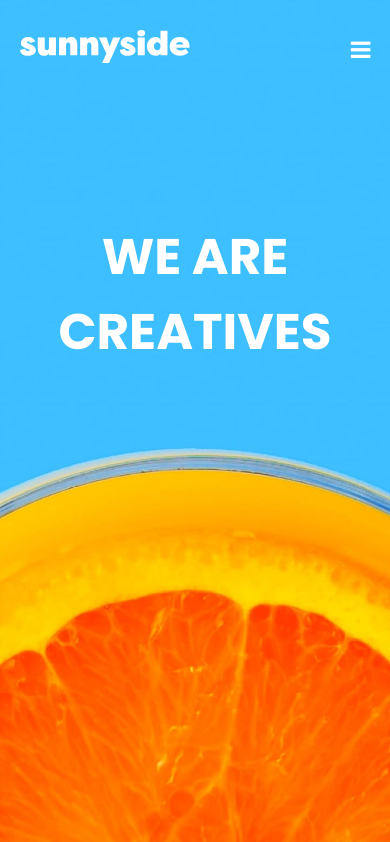
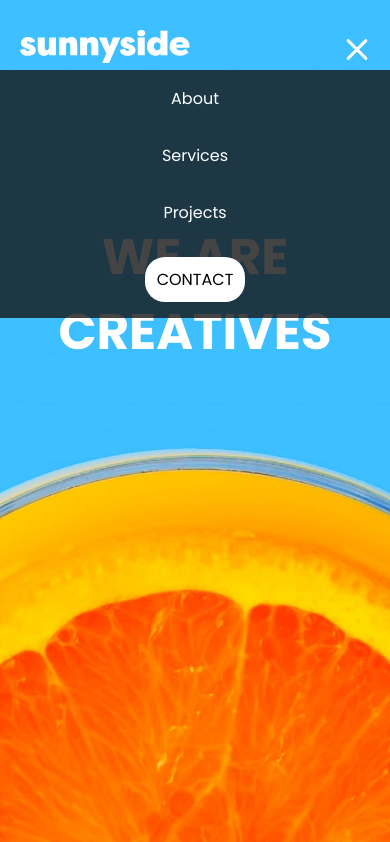
Before and after one commit to juliana-medeiros/Sunnyside, a plain HTML site: page index.html in a window 390 px wide. Both pictures are taken after a click on the element 360 px from the left and 49 px from the top of the page. Shown: the top 842 px of the page. Drawn offline with Linux system fonts and the light colour scheme.

Commit message:
menu-responsivo

```diff
--- a/css/mobile.css
+++ b/css/mobile.css
@@ -1,33 +1,36 @@
 
 @media(max-width: 830px){
-    nav .icon-menu{
+    nav{
+        position: relative;
+    }
+    .hamburguer{
         display: block;
     }
-    nav ul{
+    /*rotação para o ícone de menu virar um X*/
+    .hamburguer.active .bar:nth-child(2){
+        opacity: 0;
+    }
+    .hamburguer.active .bar:nth-child(1){
+        transform: translateY(8px) rotate(45deg);
+    }
+    .hamburguer.active .bar:nth-child(3){
+        transform: translateY(-8px) rotate(-45deg);
+    }
+    .nav-itens{
         position: fixed;
-        top: 0;
-        left: 0;
-        background-color: red;
+        right: -100%;
+        top: 70px;
+        background-color: rgb(22 22 23/80%);
+        text-align: center;
+        flex-direction: column;
         width: 100%;
-        height: 100%;
-        flex-direction: column;
-        align-items: center;
-        justify-content: center;
-        clip-path: circle(0% at 100% 0);
-        transition: 0.7s;
+        transition: 0.3s;
     }
-    nav ul a{
-        margin: 8px 0;
-        font-size: 18px;
+    .nav-item{
+        margin: 16px 0;
     }
-    nav ul .open{
-        clip-path: circle(141.2% at 100% 0);
-    }
-    nav .close-icon{
-        position: absolute;
-        top: 46px;
-        right: 28px;
-        display: block;
+    .nav-itens.active{
+        right: 0;
     }
     .learn-more .container2{
         display:block;
--- a/css/style.css
+++ b/css/style.css
@@ -48,6 +48,9 @@ nav{
     justify-content: space-between;
     padding-top: 30px;
 }
+li{
+    list-style: none;
+}
 
 nav a img{
     width: 170px;
@@ -57,16 +60,18 @@ nav ul{
     display: flex;
     align-items: center;
 }
-
-nav .icon-menu{
-    color: #fff;
-    font-size: 23px;
+.hamburguer{
     display: none;
     cursor: pointer;
 }
-nav .close-icon{
-    color: #fff;
-    display: none;
+.bar{
+    display: block;
+    width: 28px;
+    height: 3px;
+    border-radius: 2px;
+    margin: 5px auto;
+    background-color: #fff;
+    transition: all 0.3s ease-in-out;
 }
 
 nav ul a {
--- a/index.html
+++ b/index.html
@@ -11,22 +11,22 @@
     <title>Document</title>
 </head>
 <body>
-    <script src="js/main.js"></script>
     <header style="background-image: url('img/desktop/image-header.jpg');">
         <div class="container">
             <nav id="nav">
                 <a href="index.html">
-                    <img src="img/logo.svg" alt="logo">
+                    <img src="img/logo.svg" alt="logo" >
                 </a>
                 <ul class="nav-itens">
-                    <a href="#">About</a>
-                    <a href="#">Services</a>
-                    <a href="#">Projects</a>
-                    <a class="btn" href="#">Contact</a>
-                    <a href="javascript:void(0)" class="close-icon" onclick="closeMenu()">&times;</a>
+                    <li class="nav-item"><a href="#">About</a></li>
+                    <li class="nav-item"><a href="#">Services</a></li>
+                    <li class="nav-item"><a href="#">Projects</a></li>
+                    <li class="nav-item"><a class="btn" href="#">Contact</a></li>
                 </ul>
-                <div class="icon-menu" onclick="openMenu()">
-                    <i class="fa fa-bars" id="menuMobile"></i>
+                <div class="hamburguer">
+                    <span class="bar"></span>
+                    <span class="bar"></span>
+                    <span class="bar"></span>
                 </div>
             </nav>
             <section class="banner">
@@ -154,6 +154,6 @@
             <img src="img/icon-pinterest.svg">
         </div>
     </footer>
-
+    <script src="js/main.js"></script>
 </body>
 </html>
--- /dev/null
+++ b/js/main.js
@@ -0,0 +1,7 @@
+const hamburguer = document.querySelector(".hamburguer");
+const navMenu = document.querySelector(".nav-itens");
+
+hamburguer.addEventListener("click", () =>{
+    hamburguer.classList.toggle('active');
+    navMenu.classList.toggle('active');
+})
```
